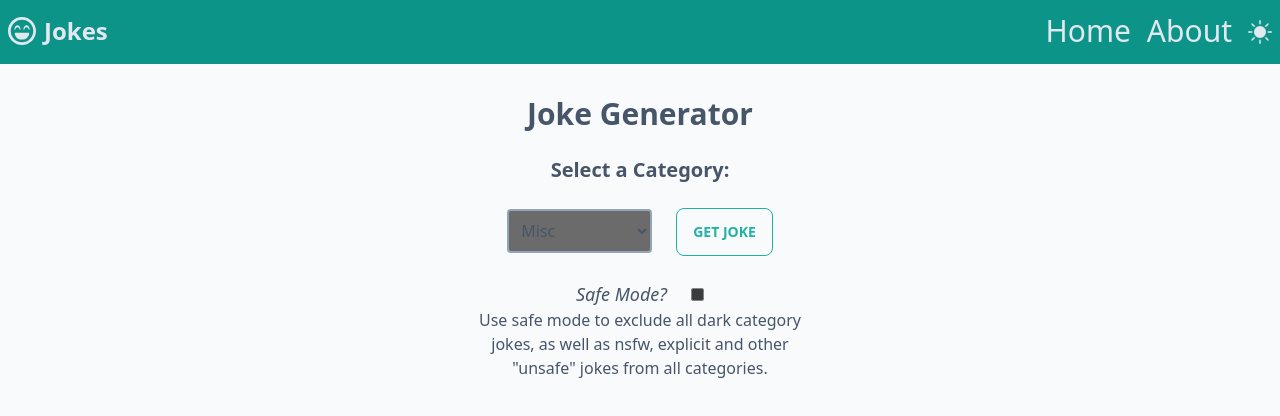
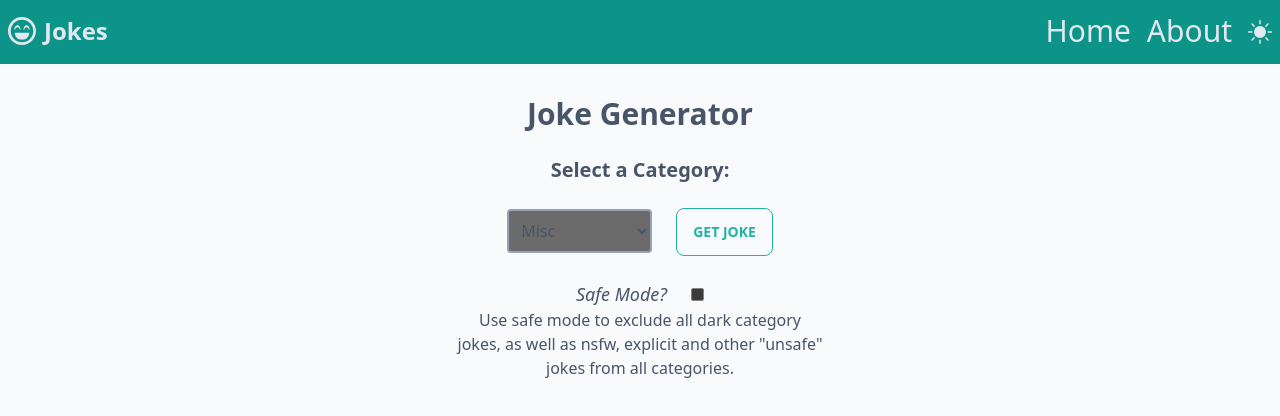
Before and after one commit to patricia-hurst/githubfinder-course-project, a React (Create React App) app: page / in a window 1280 px wide. Shown: the top 416 px of the page. Built offline with nearby package versions, Linux system fonts and the light colour scheme.

Commit message:
fix jokes centering

```diff
--- a/src/components/ui/Wrapper.js
+++ b/src/components/ui/Wrapper.js
@@ -1,6 +1,6 @@
 const Wrapper = props => {
   return (
-    <div className="text-center grow w-80 md:w-96 mx-auto px-2">
+    <div className="text-center grow w-80 md:w-96 mx-auto">
       {props.children}
     </div>
   );
--- a/src/pages/Home.js
+++ b/src/pages/Home.js
@@ -5,7 +5,7 @@ import Wrapper from '../components/ui/Wrapper';
 
 const Home = () => {
   return (
-    <main className="mt-6 md:mt-8 px-2">
+    <main className="mt-6 md:mt-8">
       <Wrapper>
         <JokesSelect />
         <JokesResults />
```
